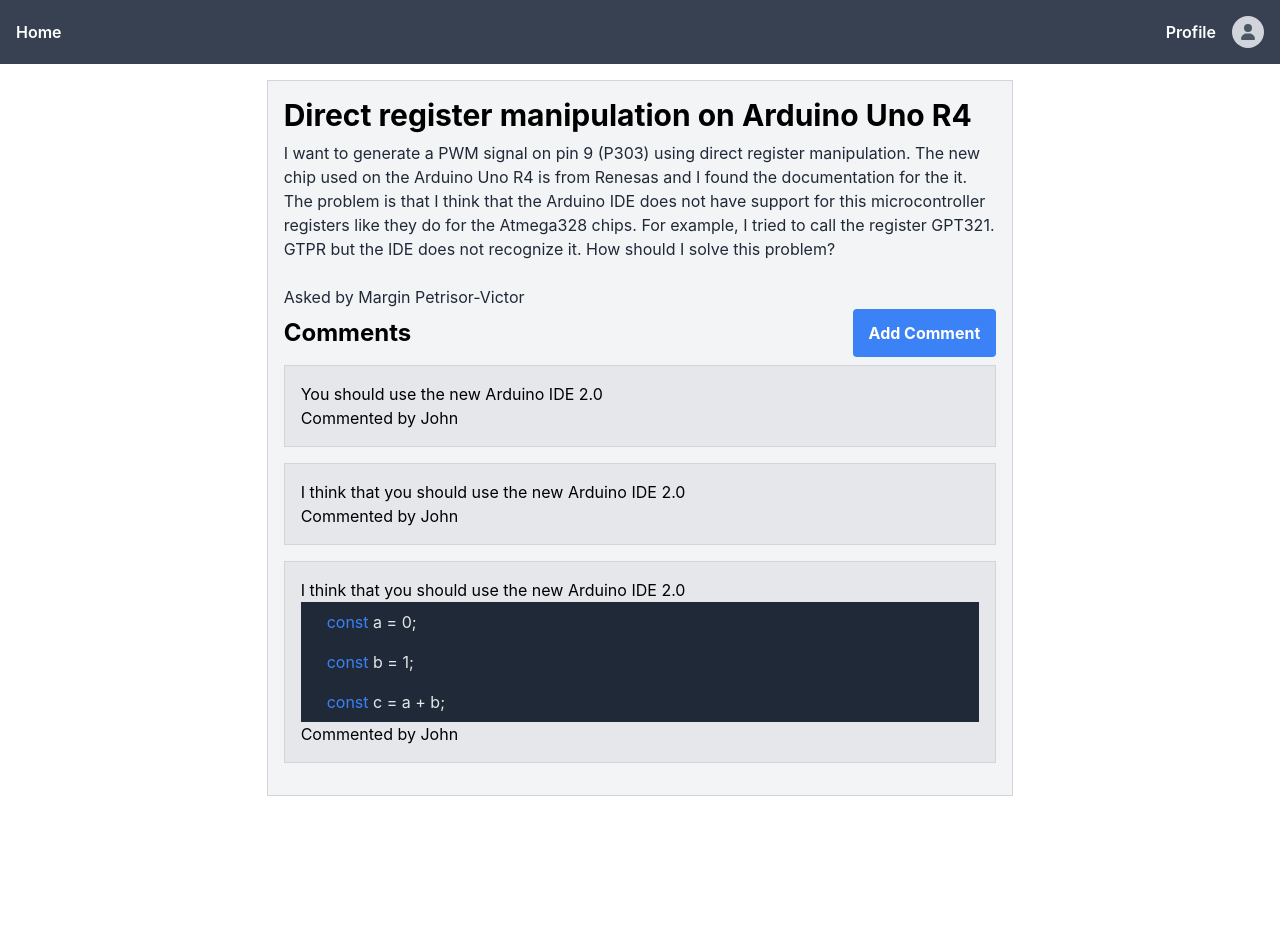
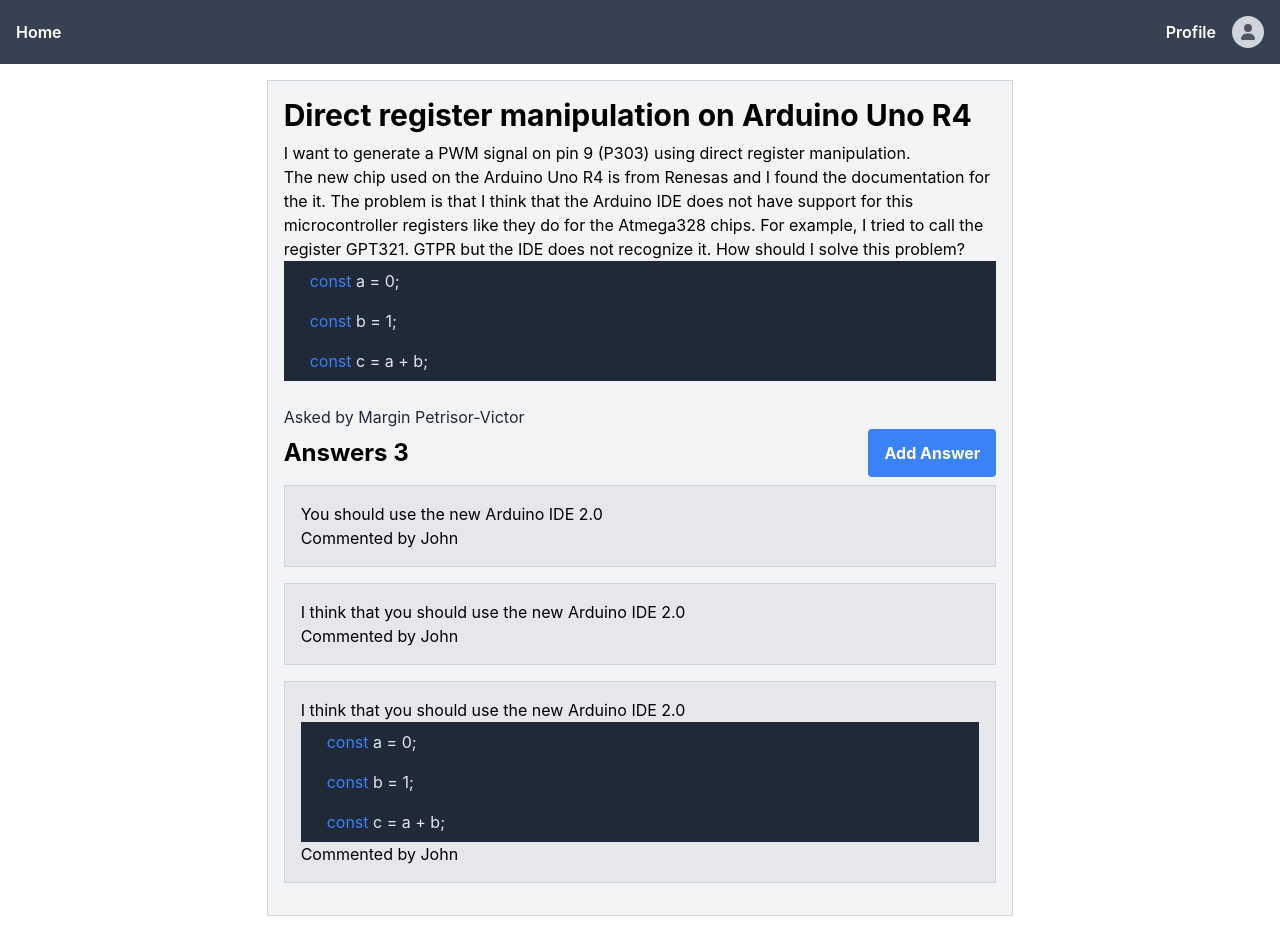
Before and after one commit to HristiyanPetkov/MiniStackOverflow, a React (Create React App) app in the folder frontend/: page /questions/1 in a window 1280 px wide. Before the commit the page ends 812 px from the top, so only its background shows below. Built offline with nearby package versions, Linux system fonts and the light colour scheme; the HTML template or start-up script is replaced by a standard one.

Commit message:
[BUGFIX] Highlighting words in question and only in code snippets

```diff
--- a/frontend/src/components/Answer.jsx
+++ b/frontend/src/components/Answer.jsx
@@ -1,6 +1,6 @@
 import React from 'react';
 
-const Answer = ({ comment }) => {
+const Answer = ({ answer }) => {
     const keywords = ["const", "let", "var", "if", "else", "for", "while", "function"];
 
     const highlightKeywords = (line) => {
@@ -13,16 +13,26 @@
     };
 
 
-    const contentLines = comment.content.split('\n');
+    const contentLines = answer.content.split('\n');
 
     return (
         <div className="bg-gray-200 border border-gray-300 p-4 mb-4">
-            {contentLines.map((line, index) => (
-                <p key={index} className={line.startsWith('    ') ? 'bg-gray-800 text-gray-200 p-2 whitespace-pre-wrap' : ''}>
-                    {highlightKeywords(line)}
-                </p>
-            ))}
-            <p>Commented by {comment.user}</p>
+            {contentLines.map((line, index) => {
+                if (line.startsWith('    ')) {
+                    return (
+                        <p key={index} className="bg-gray-800 text-gray-200 p-2 whitespace-pre-wrap">
+                            {highlightKeywords(line)}
+                        </p>
+                    );
+                } else {
+                    return (
+                        <p key={index}>
+                            {line}
+                        </p>
+                    );
+                }
+            })}
+            <p>Commented by {answer.user}</p>
         </div>
     );
 }
--- a/frontend/src/components/QuestionPage.jsx
+++ b/frontend/src/components/QuestionPage.jsx
@@ -1,19 +1,22 @@
-import {useEffect, useState} from "react";
+import React, {useEffect, useState} from "react";
 import {useParams} from "react-router-dom";
 import Answer from "./Answer";
 
 const question = {
     id: 3,
     title: "Direct register manipulation on Arduino Uno R4",
-    description: "I want to generate a PWM signal on pin 9 (P303) using direct register manipulation." +
+    description: " I want to generate a PWM signal on pin 9 (P303) using direct register manipulation.\n" +
         " The new chip used on the Arduino Uno R4 is from Renesas and I found the documentation for the it." +
         " The problem is that I think that the Arduino IDE does not have support for this microcontroller" +
         " registers like they do for the Atmega328 chips. For example, I tried to call the register GPT321. " +
-        "GTPR but the IDE does not recognize it. How should I solve this problem?",
+        "GTPR but the IDE does not recognize it. How should I solve this problem?\n" +
+        "    const a = 0;\n" +
+        "    const b = 1;\n" +
+        "    const c = a + b;\n",
     user: "Margin Petrisor-Victor",
 }
 
-const comments = [
+const answers = [
     {
         id: 1,
         content: "You should use the new Arduino IDE 2.0",
@@ -40,21 +43,34 @@
     const id = useParams().questionId;
     const [buttonClicked, setButtonClicked] = useState(false);
 
-    const [comment, setComment] = useState('');
+    const [answer, setAnswer] = useState('');
+
+    const keywords = ["const", "let", "var", "if", "else", "for", "while", "function"];
+    const contentLines = question.description.split('\n');
+    console.log(contentLines);
+
+    const highlightKeywords = (line) => {
+        return line.split(/\b/).map((word, index) => {
+            if (keywords.includes(word)) {
+                return <span key={index} className="text-blue-500">{word}</span>;
+            }
+            return word;
+        });
+    };
 
     const handleSubmit = () => {
-        console.log('Submitted comment:', comment);
-        comments.push({
-            id: comments.length + 1,
-            content: comment,
+        console.log('Submitted answer:', answer);
+        answers.push({
+            id: answers.length + 1,
+            content: answer,
             user: 'John',
         });
 
-        setComment('');
+        setAnswer('');
     };
 
     const handleInputChange = (event) => {
-        setComment(event.target.value);
+        setAnswer(event.target.value);
     };
 
     // useEffect(() => {
@@ -66,7 +82,7 @@
     //     fetchQuestion().then(r => console.log(r));
     // }, []);
 
-    const AddComment = () => {
+    const AddAnswer = () => {
         console.log('Add Answer');
         setButtonClicked(!buttonClicked);
     }
@@ -75,28 +91,42 @@
         <div className="bg-gray-100 border border-gray-300 p-4 mb-4 w-7/12 mx-auto">
             <div>
                 <h1 className="text-3xl font-bold mb-2">{question.title} </h1>
-                <p className="text-gray-800">{question.description}</p>
+                {contentLines.map((line, index) => {
+                    if (line.startsWith('    ')) {
+                        return (
+                            <p key={index} className="bg-gray-800 text-gray-200 p-2 whitespace-pre-wrap">
+                                {highlightKeywords(line)}
+                            </p>
+                        );
+                    } else {
+                        return (
+                            <p key={index}>
+                                {line}
+                            </p>
+                        );
+                    }
+                })}
                 <br/>
                 <p className="text-gray-800">Asked by {question.user}</p>
             </div>
             <div>
                 <div className="flex justify-between pb-2">
-                    <h2 className="text-2xl font-bold mb-2 mt-2">Comments</h2>
-                    <button className="bg-blue-500 hover:bg-blue-700 text-white font-bold py-2 px-4 rounded " onClick={AddComment}>Add Comment</button>
+                    <h2 className="text-2xl font-bold mb-2 mt-2">Answers {answers.length}</h2>
+                    <button className="bg-blue-500 hover:bg-blue-700 text-white font-bold py-2 px-4 rounded " onClick={AddAnswer}>Add Answer</button>
                 </div>
                 {buttonClicked && (
                     <div className="flex flex-col">
                         <div className="flex">
                             <textarea
-                                value={comment}
+                                value={answer}
                                 onChange={handleInputChange}
-                                placeholder="Enter your comment"
+                                placeholder="Enter your answer"
                                 className="border border-gray-300 p-2 mb-2 w-1/2"
                             />
                             <div className="ml-2 w-1/2">
                                 <h3 className="text-lg font-bold mb-2">Preview:</h3>
-                                {comment.length > 0 && (
-                                    <Answer comment={{ content: comment, user: 'John' }} />
+                                {answer.length > 0 && (
+                                    <Answer answer={{ content: answer, user: 'John' }} />
                                 )}
                             </div>
 
@@ -108,9 +138,9 @@
                 )}
 
                 <ul>
-                    {comments.map((comment) => (
-                        <li key={comment.id}>
-                            <Answer comment={comment} />
+                    {answers.map((answer) => (
+                        <li key={answer.id}>
+                            <Answer answer={answer} />
                         </li>
                     ))}
                 </ul>
```
